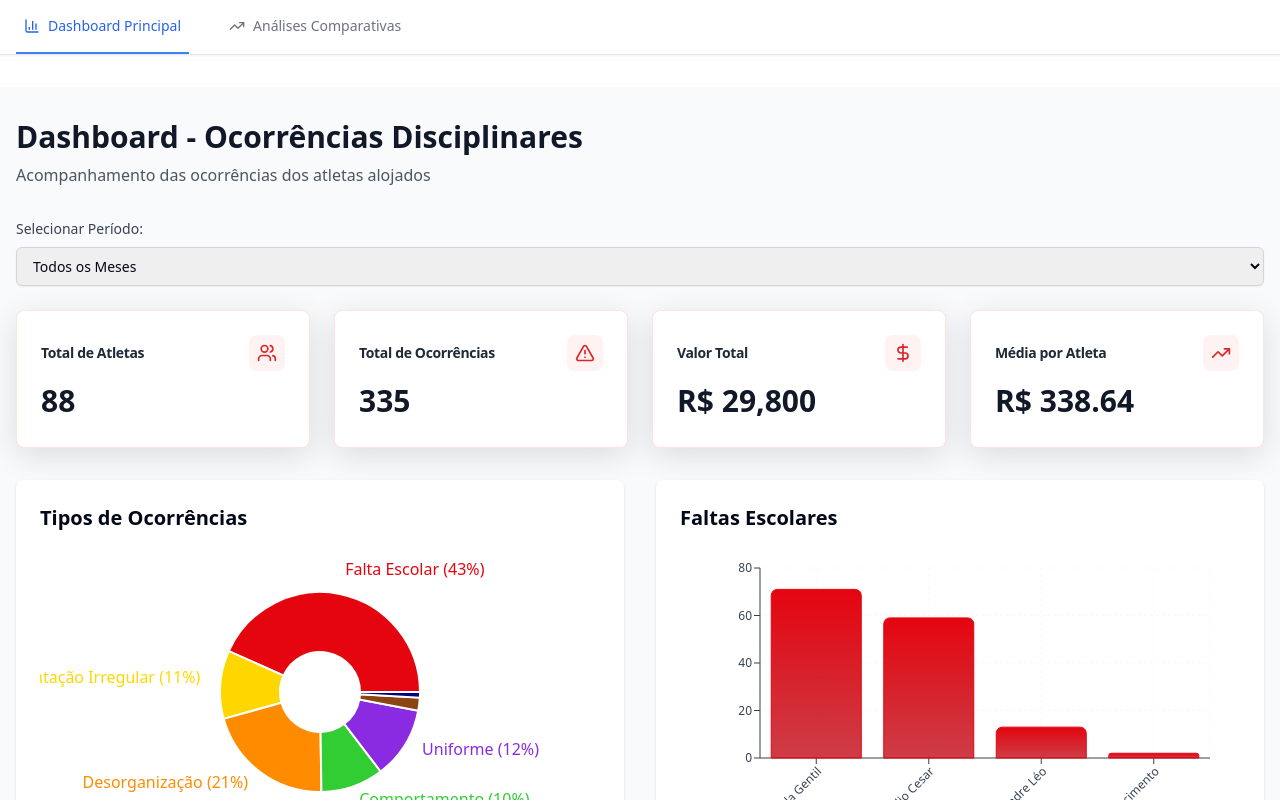
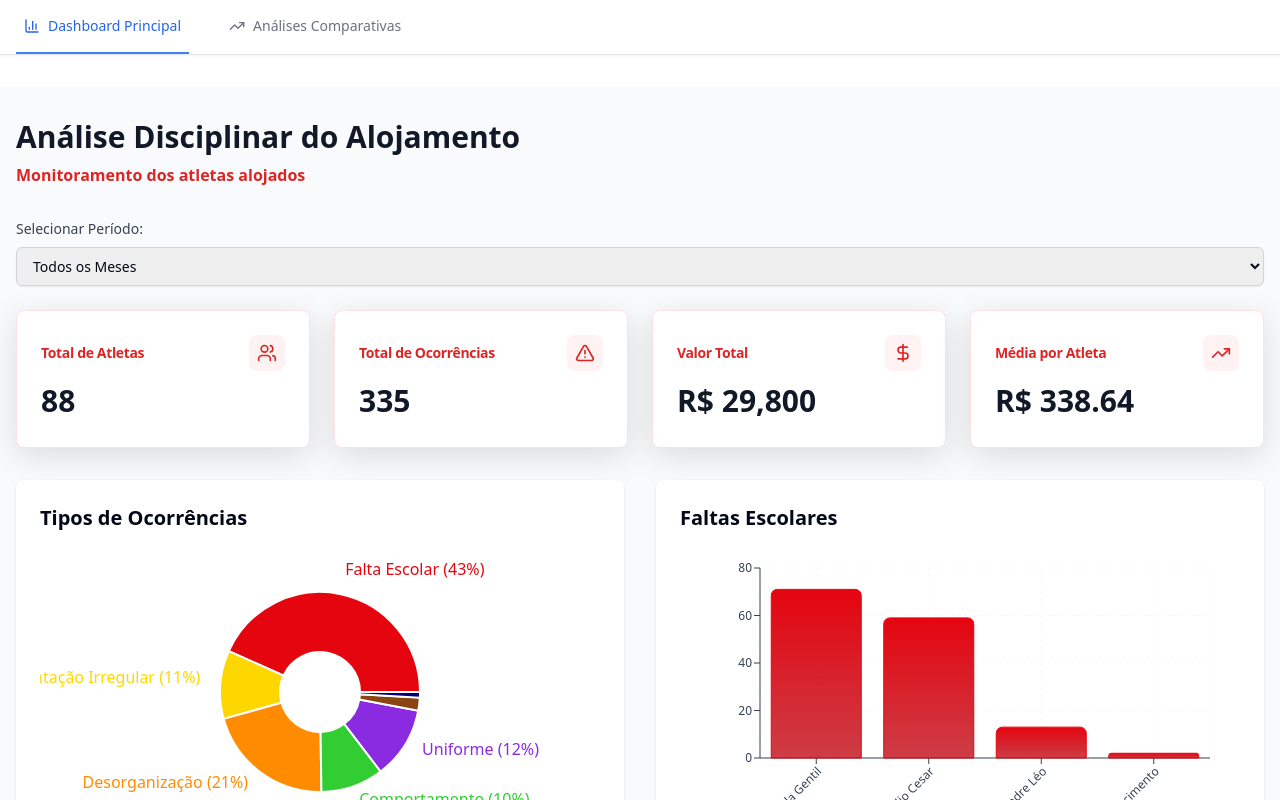
Before and after one commit to LordBuks/Dashcaixinha, a React (Vite) app: page / in a window 1280 px wide. Shown: the top 800 px of the page. Built offline with nearby package versions, Linux system fonts and the light colour scheme.

Commit message:
cor dos titulos

```diff
--- a/src/components/dashboard/StatCard.tsx
+++ b/src/components/dashboard/StatCard.tsx
@@ -48,7 +48,7 @@ export function StatCard({
     }}
     >
       <CardHeader className="flex flex-row items-center justify-between space-y-0 pb-3">
-        <CardTitle className="text-sm font-semibold text-gray-800 group-hover:text-gray-900 transition-colors">
+        <CardTitle className="text-sm font-semibold text-red-600 group-hover:text-red-600 transition-colors">
           {title}
         </CardTitle>
         <div className="p-2 bg-red-50 rounded-lg group-hover:bg-red-100 transition-colors">
--- a/src/pages/Index.tsx
+++ b/src/pages/Index.tsx
@@ -166,8 +166,8 @@ const Index = () => {
     <div className="min-h-screen bg-gray-50">
       <div className="container mx-auto px-4 py-8">
         <div className="mb-8">
-          <h1 className="text-3xl font-bold text-gray-900 mb-2">Dashboard - Ocorrências Disciplinares</h1>
-          <p className="text-gray-600">Acompanhamento das ocorrências dos atletas alojados</p>
+          <h1 className="text-3xl font-bold text-gray-900 mb-2">Análise Disciplinar do Alojamento</h1>
+          <p className="text-red-600 text-l font-bold">Monitoramento dos atletas alojados</p>
         </div>
 
         {/* Seletor de Mês */}
@@ -181,25 +181,25 @@ const Index = () => {
         {/* Cards de Estatísticas */}
         <div className="grid grid-cols-1 md:grid-cols-2 lg:grid-cols-4 gap-6 mb-8">
           <StatCard
-            title="Total de Atletas"
+            title={<span className="text-bold text-red-600">Total de Atletas</span>}
             value={totalAthletes.toString()}
             icon={Users}
             color="blue"
           />
           <StatCard
-            title="Total de Ocorrências"
+            title={<span className="text-bold text-red-600">Total de Ocorrências</span>}
             value={totalOccurrences.toString()}
             icon={AlertTriangle}
             color="red"
           />
           <StatCard
-            title="Valor Total"
+            title={<span className="text-bold text-red-600">Valor Total</span>}
             value={`R$ ${totalValue.toLocaleString()}`}
             icon={DollarSign}
             color="green"
           />
           <StatCard
-            title="Média por Atleta"
+            title={<span className="text-bold text-red-600">Média por Atleta</span>}
             value={`R$ ${averagePerAthlete}`}
             icon={TrendingUp}
             color="purple"
```
